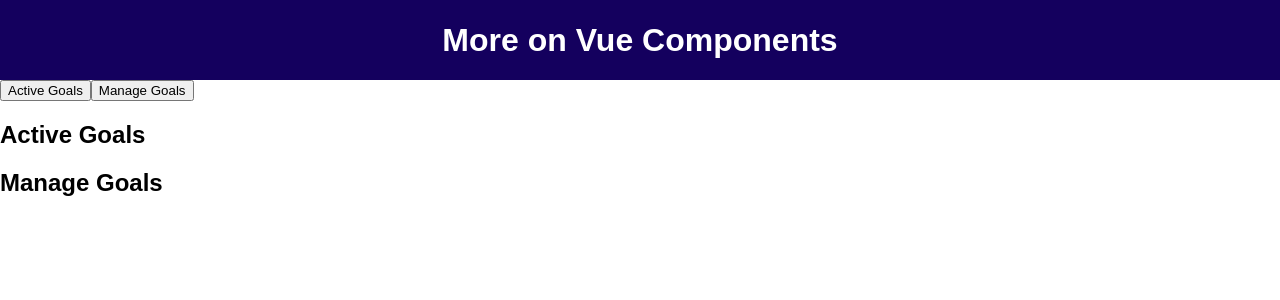
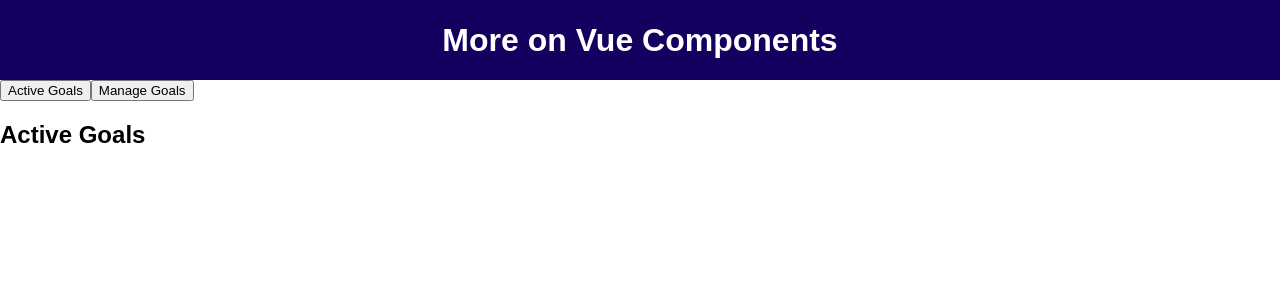
Before and after one commit to fatihugur/vue-cli-deeper-global-local-component, a Vue app: page / in a window 1280 px wide. Shown: the top 300 px of the page. Built offline with nearby package versions, Linux system fonts and the light colour scheme.

Commit message:
selectedComponent function added, this function called in two buttons

```diff
--- a/src/App.vue
+++ b/src/App.vue
@@ -2,11 +2,11 @@
   <div>
     <the-header></the-header>
     <!-- <TheHeader /> -->
-    <button>Active Goals</button>
-    <button>Manage Goals</button>
+    <button @click="setSelectedComponent('active-goals')">Active Goals</button>
+    <button @click="setSelectedComponent('manage-goals')">Manage Goals</button>
 
-    <active-goals></active-goals>
-    <manage-goals></manage-goals>
+    <active-goals v-if="selectedComponent === 'active-goals'"></active-goals>
+    <manage-goals v-if="selectedComponent === 'manage-goals'">></manage-goals>
   </div>
 </template>
 
@@ -26,12 +26,18 @@
 
   data() {
     return {
+      selectedComponent: "active-goals",
       activeUser: {
         name: "Maximilian Schwarzmüller",
         description: "Site owner and admin",
         role: "admin",
       },
     };
+  },
+  methods: {
+    setSelectedComponent(cmp) {
+      this.selectedComponent = cmp;
+    },
   },
 };
 </script>
```
